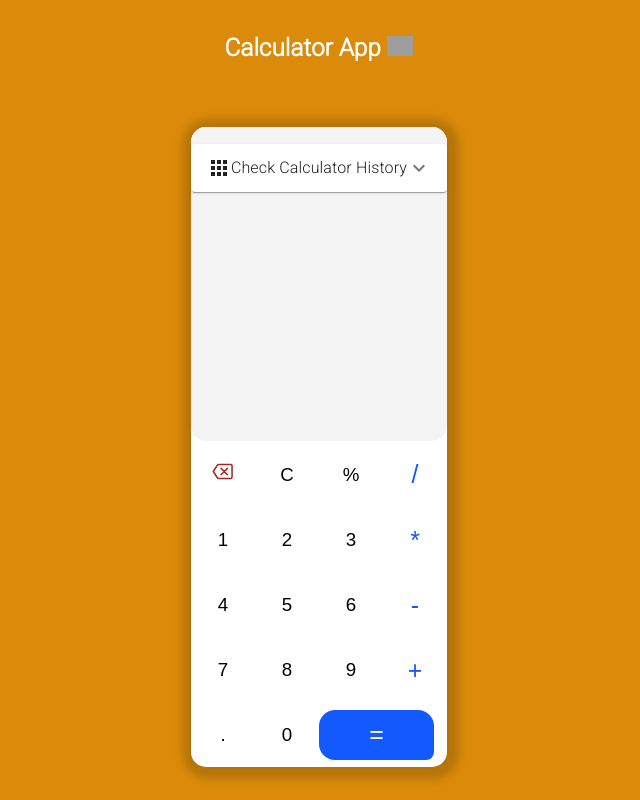
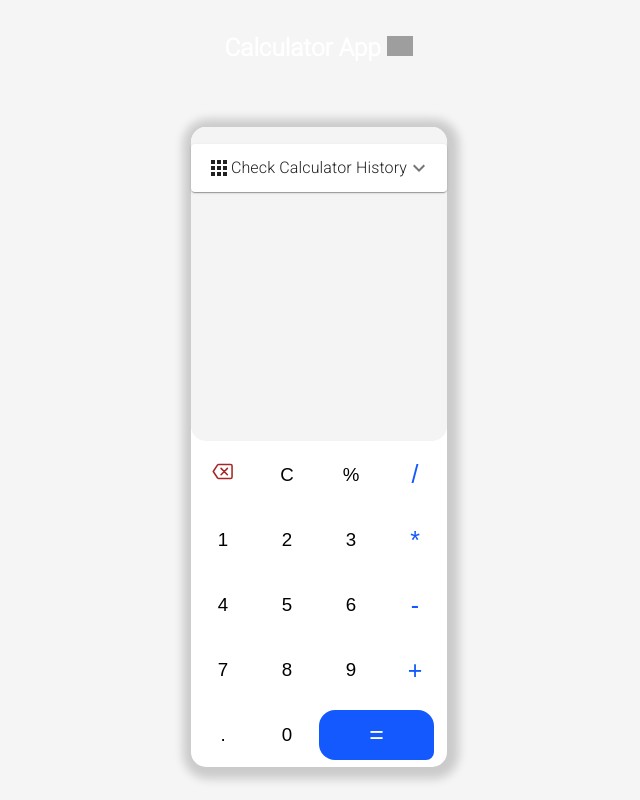
Before and after one commit to YoniB1995/mini-calculator-task, a React (Create React App) app: page / in a window 1280 px wide. Shown: the whole page, without its empty margins (321-961 px from the left). Built offline with nearby package versions, Linux system fonts and the light colour scheme; grey boxes are pictures that could not be loaded.

Commit message:
updated background color

```diff
--- a/src/App.css
+++ b/src/App.css
@@ -16,7 +16,7 @@ body {
 }
 
 .container {
-  background-color: #db8b09;
+  background-color: whitesmoke;
   height: 100vh;
   width: 100vw;
   color: rgb(239, 239, 239);
```
